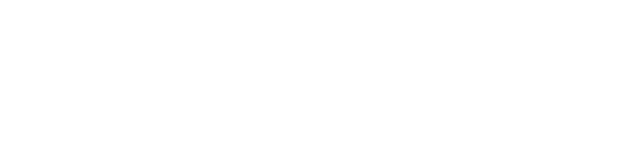
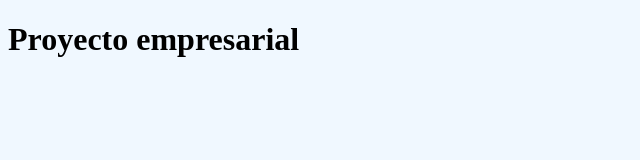
Before and after one commit to cscjesus/CursoGit, a plain HTML site: page index.html in a window 1280 px wide. Shown: the whole page, without its empty margins (0-640 px from the left). Drawn offline with Linux system fonts and the light colour scheme.

Commit message:
parrafo y tamano de fuente

```diff
--- /dev/null
+++ b/css/estilos.css
@@ -0,0 +1,3 @@
+body{
+  background-color: aliceblue;
+}
--- a/index.html
+++ b/index.html
@@ -4,8 +4,9 @@
   <meta charset="UTF-8">
   <meta name="viewport" content="width=device-width, initial-scale=1.0">
   <title>Document</title>
+  <link rel="stylesheet" href="css/estilos.css">
 </head>
 <body>
-
+  <h1>Proyecto empresarial</h1>
 </body>
 </html>
```
Also changed, not shown: js/javascript.js (added).
